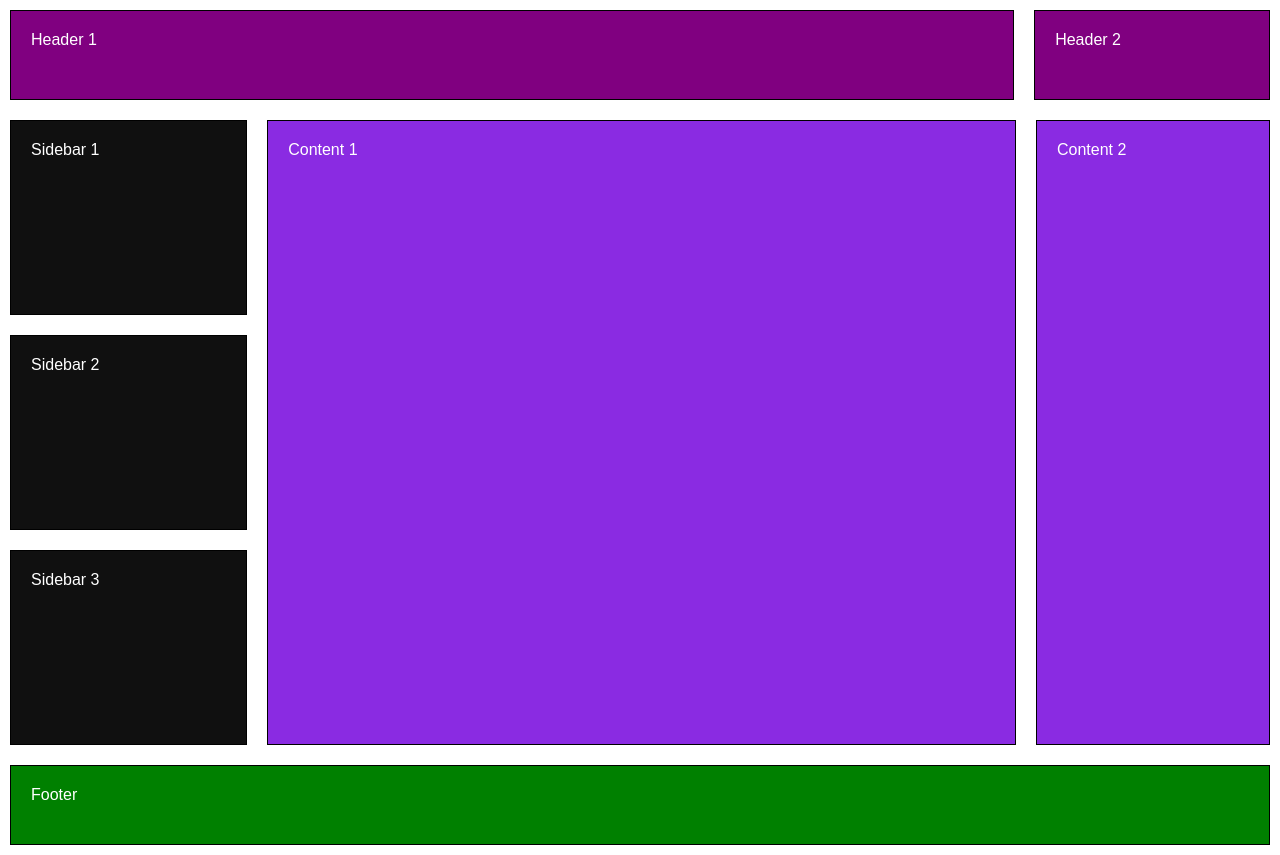
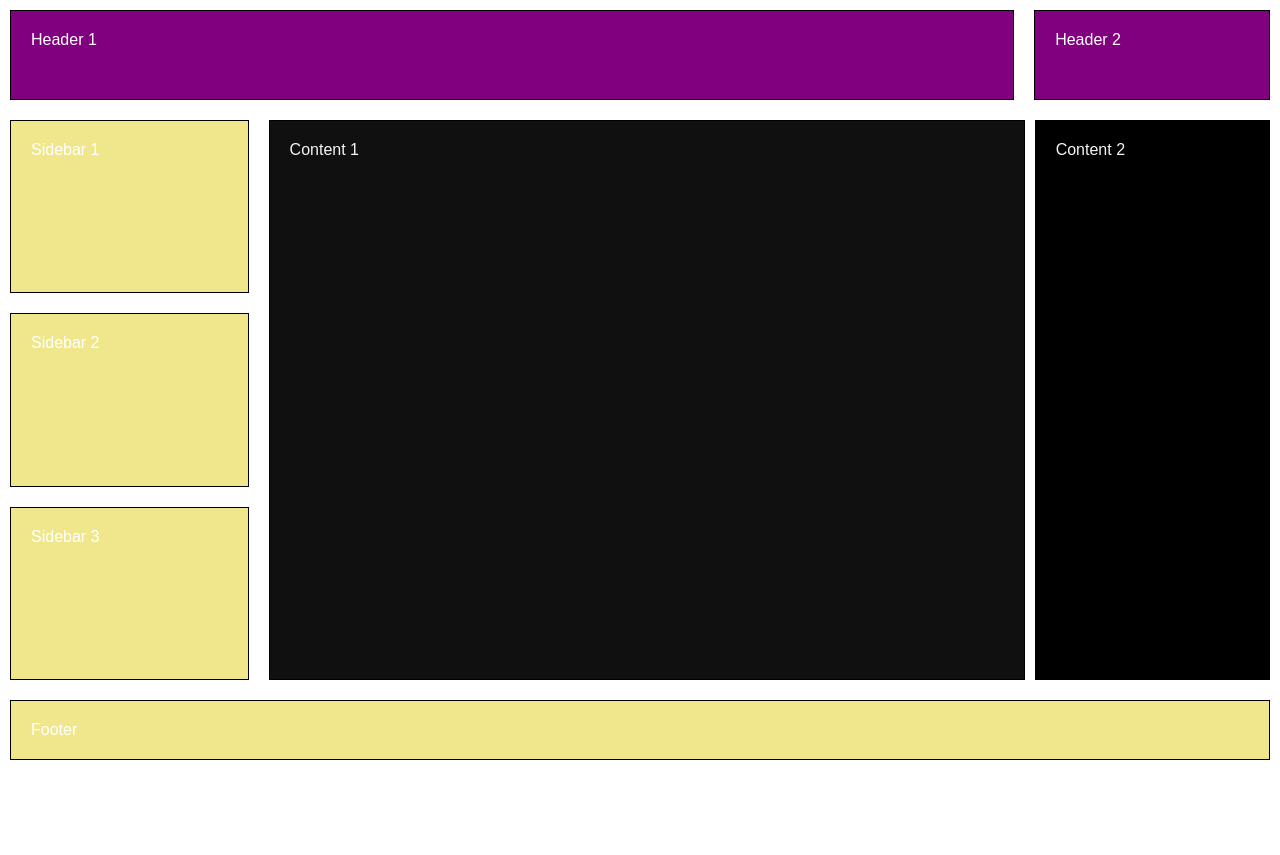
Before and after one commit to Skyrim626/CSS-Flexbox-Layout-1, a plain HTML site: page index.html in a window 1280 px wide. After the commit the page ends 800 px from the top, so only its background shows below. Drawn offline with Linux system fonts and the light colour scheme.

Commit message:
Applied Media Query

```diff
--- a/index.html
+++ b/index.html
@@ -4,7 +4,8 @@
     <meta charset="UTF-8">
     <meta http-equiv="X-UA-Compatible" content="IE=edge">
     <meta name="viewport" content="width=device-width, initial-scale=1.0">
-    <link rel="stylesheet" href="styles/style.css">
+    <!-- <link rel="stylesheet" href="styles/style.css"> -->
+    <link rel="stylesheet" href="styles/media.css">
     <title>Layout 1</title>
 </head>
 <body>
--- /dev/null
+++ b/styles/media.css
@@ -0,0 +1,316 @@
+
+
+
+* {
+    margin: 0;
+    padding: 0;
+    box-sizing: border-box;
+}
+
+.box  {
+    margin: 10px;
+    border: 1px solid black;
+    padding: 20px;
+    color: white;
+    font-family: Arial, Helvetica, sans-serif;
+}
+
+.container {
+    display: flex;
+    flex-direction: column;
+}
+
+.container header, main {
+    display: flex;
+    flex-direction: column;
+}
+
+.container header .box {
+    height: 100%;
+    background-color: aquamarine;
+}
+
+.container header .box.box2 {
+    margin: -5px 10px;
+}
+
+
+
+
+
+/* Main */
+/* .container main {
+    margin-top: 20px;
+} */
+
+.container main .box-container.container1 {
+    display: none;
+}
+
+.container main .box-container.container2 {
+    display: flex;
+    flex-direction: row;
+
+}
+
+.container main .box-container.container2 .box {
+    height: 70vh;
+    color: whitesmoke;
+    background: #101010;
+}
+
+.container main .box-container.container2 .box.box1 {
+    flex-grow: 12;
+    margin-right: 0;
+}
+
+.container main .box-container.container2 .box.box2 {
+    flex-grow: 0;
+    background: red;
+}
+
+
+footer {
+     background: coral;
+     color: burlywood;
+}
+
+
+
+@media only screen and (max-width: 300px) {
+
+    .container main .box-container.container2 .box.box1 {
+        margin: 10px;
+    }
+
+    .container main .box-container.container2 .box.box2 {
+        display: none;
+    }
+
+    .container header .box.box2 {
+        display: none;
+    }
+}
+
+
+
+@media only screen and (min-width: 768px) {
+
+    .box  {
+        margin: 10px;
+        border: 1px solid black;
+        padding: 20px;
+        color: white;
+        font-family: Arial, Helvetica, sans-serif;
+        background: khaki;
+    }
+
+    .container header {
+        display: flex;
+        flex-direction: row;
+
+    }
+
+    .container header .box {
+        height: 90px;
+        background: purple;
+    }
+
+    .container header .box.box2 {
+       margin: 10px;
+    }
+
+    .container header .box.box1 {
+        flex-grow: 7;
+    }
+
+    .container header .box.box2 {
+        flex-grow: 1;
+    }
+
+    .container main {
+        display: flex;
+        flex-direction: row;
+
+    }
+
+    .container main .box-container {
+        display: flex;
+    }
+
+    .container main .box-container.container1{
+        display: flex;
+        flex-direction: column;
+        flex-grow: 1;
+    }
+
+    /* Flex Grow */
+    .container main .box-container.container1 .box {
+        flex-grow: 1;
+        height: 100%;
+        /* height: 20vh; */
+    }
+
+    .container main .box-container.container2 {
+        flex-grow: 6;
+    }
+
+    .container main .box-container.container2 .box {
+        height: 70vh;
+        /* width: 100%; */
+        /* flex-grow: 6; */
+        /* width: 700px; */
+    }
+
+    .container main .box-container.container2 .box.box1 {
+        flex-grow: 5.2;
+    }
+
+    .container main .box-container.container2 .box.box2 {
+        flex-grow: 1;
+        background: black;
+    }
+
+}
+
+
+
+
+
+
+
+/*
+
+
+Extra small devices (phones, 600px and down)
+@media only screen and (max-width: 600px) {
+
+    .box {
+        border: 1px solid yellow;
+        font-family: 'Courier New', Courier, monospace;
+    }
+
+    .container header .box {
+        background: green;
+    }
+
+    .container main .box-container.container1 .box {
+        background: papayawhip;
+    }
+
+    .container main .box-container.container2 .box {
+        background-color: darkblue;
+    }
+
+    footer {
+        background: gold;
+    }
+
+}
+
+Small devices (portrait tablets and large phones, 600px and up)
+@media only screen and (min-width: 600px) {
+
+    .box {
+        border: 1px solid yellow;
+        font-family: 'Courier New', Courier, monospace;
+    }
+
+    .container header .box {
+        background: navy;
+    }
+
+    .container main .box-container.container1 .box {
+        background: salmon;
+    }
+
+    .container main .box-container.container2 .box {
+        background-color: aqua;
+    }
+
+    footer {
+        background: orchid;
+    }
+
+}
+
+Medium devices (landscape tablets, 768px and up)
+@media only screen and (min-width: 768px) {
+
+    .box {
+        border: 1px solid red;
+        font-family: 'Courier New', Courier, monospace;
+    }
+
+    .container header .box {
+        background: rebeccapurple;
+    }
+
+    .container main .box-container.container1 .box {
+        background: cadetblue;
+    }
+
+    .container main .box-container.container2 .box {
+        background-color: indianred;
+    }
+
+    footer {
+        background: yellowgreen;
+    }
+
+}
+
+Large devices (laptops/desktops, 992px and up)
+@media only screen and (min-width: 992px) {
+
+    .box {
+        border: 1px solid hotpink;
+        font-family: 'Courier New', Courier, monospace;
+    }
+
+    .container header .box {
+        background: teal;
+    }
+
+    .container main .box-container.container1 .box {
+        background: lawngreen;
+    }
+
+    .container main .box-container.container2 .box {
+        background-color: fuchsia;
+    }
+
+    footer {
+        background: maroon;
+    }
+
+}
+
+Extra large devices (large laptops and desktops, 1200px and up)
+@media only screen and (min-width: 1200px) {
+
+    .box {
+        border: 1px solid khaki;
+        font-family: 'Courier New', Courier, monospace;
+    }
+
+    .container header .box {
+        background: violet;
+    }
+
+    .container main .box-container.container1 .box {
+        background: lightgoldenrodyellow;
+    }
+
+    .container main .box-container.container2 .box {
+        background-color: goldenrod;
+    }
+
+    footer {
+        background: slategrey;
+    }
+
+}
+
+
+*/
--- a/styles/style.css
+++ b/styles/style.css
@@ -10,6 +10,7 @@
     padding: 20px;
     color: white;
     font-family: Arial, Helvetica, sans-serif;
+    background: khaki;
 }
 
 .container {
@@ -51,12 +52,12 @@
 }
 
 .container main .box-container.container2 {
-    flex-direction: row;
     flex-grow: 6;
 }
 
 .container main .box-container.container2 .box {
     background-color: blueviolet;
+
 }
 
 .container main .box-container.container2 .box.box1 {
```
